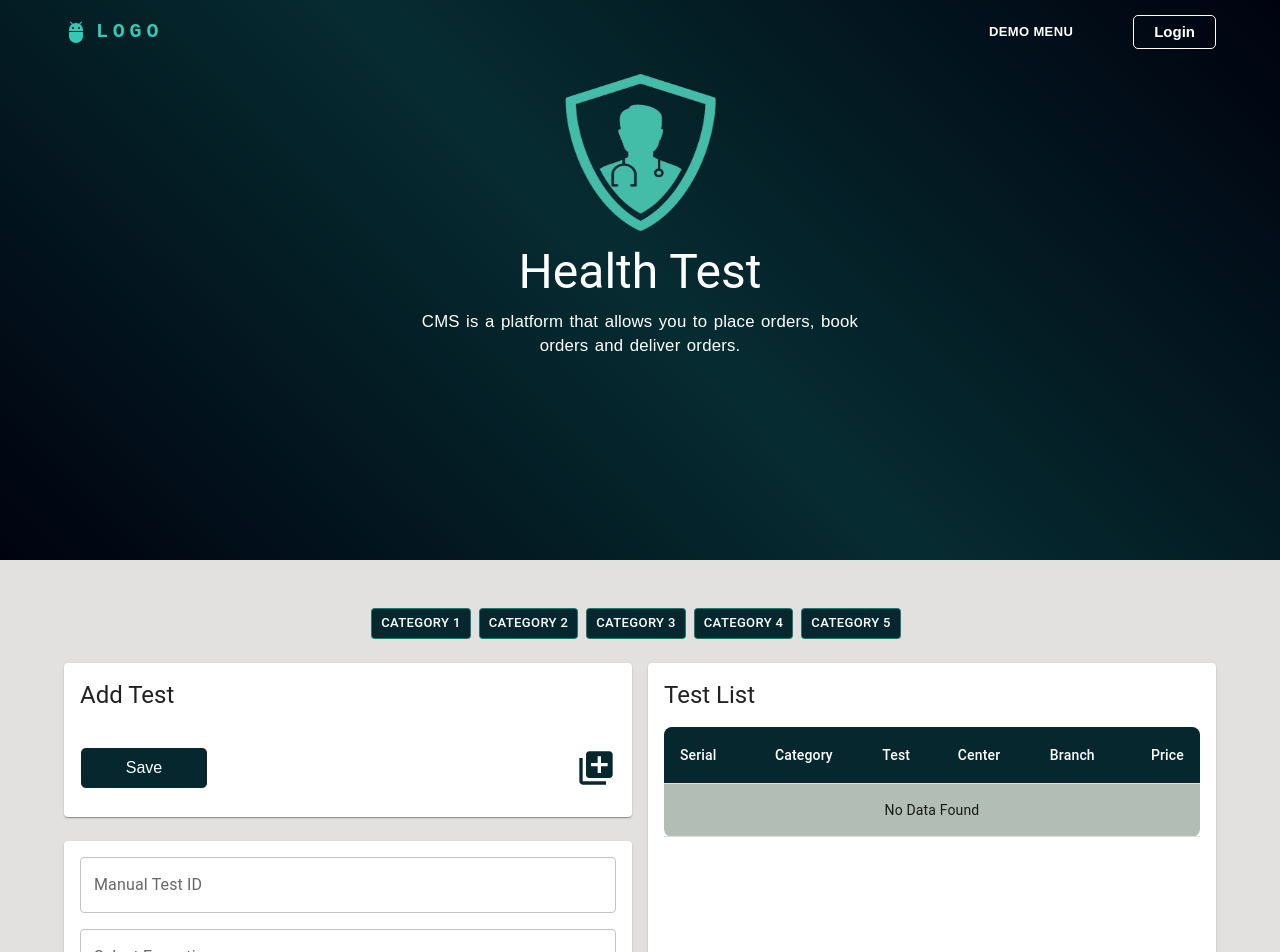
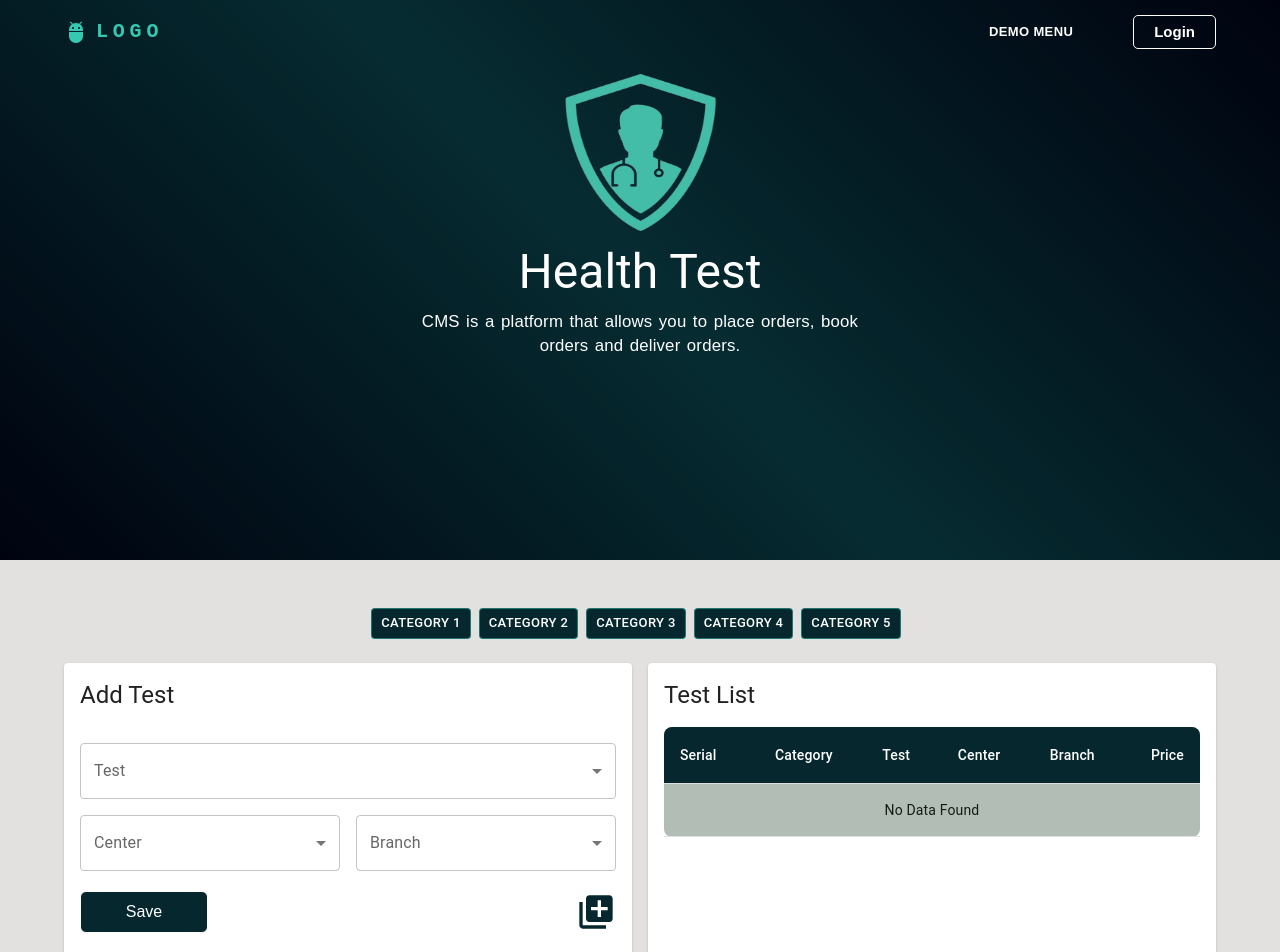
Before and after one commit to AyonJD/health-test, a Next.js app: page / in a window 1280 px wide. Shown: the top 952 px of the page. Built offline with nearby package versions, Linux system fonts and the light colour scheme.

Commit message:
form solved

```diff
--- a/src/components/ui/SelectionForm.js
+++ b/src/components/ui/SelectionForm.js
@@ -12,8 +12,8 @@ import { Buttons } from '../shared/CommonButton'
 import LibraryAddIcon from '@mui/icons-material/LibraryAdd'
 
 const SelectionForm = ({ onSet, selectedTest, selectedCategory }) => {
-  const [selectedCenters, setSelectedCenters] = useState('')
-  const [selectedBranches, setSelectedBranches] = useState('')
+  const [selectedCenters, setSelectedCenters] = useState([])
+  const [selectedBranches, setSelectedBranches] = useState([])
   const [price, setPrice] = useState(null)
 
   const [singleFormData, setSingleFormData] = useState({
@@ -90,10 +90,9 @@ const SelectionForm = ({ onSet, selectedTest, selectedCategory }) => {
             <Grid
               item
               xs={12}
-              md={selectedTest && selectedTest.length > 0 ? 6 : 12}
             ></Grid>
 
-            {selectedTest && selectedTest.length > 0 && (
+            {/* {selectedTest && selectedTest.length > 0 && ( */}
               <Grid item xs={12}>
                 <FormControl fullWidth sx={{ maxWidth: '100%' }}>
                   <InputLabel>Test</InputLabel>
@@ -103,7 +102,7 @@ const SelectionForm = ({ onSet, selectedTest, selectedCategory }) => {
                     value={singleFormData.test || ''}
                     onChange={handleChange}
                   >
-                    {selectedTest.map((item, itemIndex) => (
+                    {selectedTest?.map((item, itemIndex) => (
                       <MenuItem value={item.test} key={itemIndex}>
                         <Typography
                           style={{ display: 'block' }}
@@ -116,14 +115,14 @@ const SelectionForm = ({ onSet, selectedTest, selectedCategory }) => {
                   </Select>
                 </FormControl>
               </Grid>
-            )}
+            {/* )} */}
 
-            {selectedCenters && selectedCenters.length > 0 && (
+            {/* {selectedCenters && selectedCenters.length > 0 && ( */}
               <Grid
                 item
                 xs={12}
                 md={
-                  selectedBranches && selectedBranches.length > 0 > 0 ? 6 : 12
+                   6
                 }
               >
                 <FormControl fullWidth sx={{ maxWidth: '100%' }}>
@@ -134,7 +133,7 @@ const SelectionForm = ({ onSet, selectedTest, selectedCategory }) => {
                     value={singleFormData.center || ''}
                     onChange={handleChange}
                   >
-                    {selectedCenters.map((item, itemIndex) => (
+                    {selectedCenters?.map((item, itemIndex) => (
                       <MenuItem value={item.center} key={itemIndex}>
                         <Typography
                           style={{ display: 'block' }}
@@ -150,9 +149,9 @@ const SelectionForm = ({ onSet, selectedTest, selectedCategory }) => {
                   </Select>
                 </FormControl>
               </Grid>
-            )}
+            {/* )} */}
 
-            {selectedBranches && selectedBranches.length > 0 && (
+            {/* {selectedBranches && selectedBranches.length > 0 && ( */}
               <Grid item xs={12} md={6}>
                 <FormControl fullWidth sx={{ maxWidth: '100%' }}>
                   <InputLabel>Branch</InputLabel>
@@ -162,7 +161,7 @@ const SelectionForm = ({ onSet, selectedTest, selectedCategory }) => {
                     value={singleFormData.branches || ''}
                     onChange={handleChange}
                   >
-                    {selectedBranches.map((item, itemIndex) => (
+                    {selectedBranches?.map((item, itemIndex) => (
                       <MenuItem value={item} key={itemIndex}>
                         <Typography style={{ display: 'block' }}>
                           {item}
@@ -172,7 +171,7 @@ const SelectionForm = ({ onSet, selectedTest, selectedCategory }) => {
                   </Select>
                 </FormControl>
               </Grid>
-            )}
+            {/* )} */}
           </Grid>
         </form>
         <Box sx={{ display: 'flex', justifyContent: 'space-between', alignItems:'center' }}>
--- a/src/pages/index.js
+++ b/src/pages/index.js
@@ -38,7 +38,7 @@ export default function Home() {
   const [subtotal, setSubtotal] = useState(0)
   const [executive, setExecutive] = useState('')
 
-  const [selectedTest, setSelectedTest] = useState('')
+  const [selectedTest, setSelectedTest] = useState([])
 
   useEffect(() => {
     setSubtotal(formData.reduce((acc, cur) => acc + cur.price, 0))
@@ -195,7 +195,7 @@ export default function Home() {
                     borderRight: 0,
                     borderTop: 0,
                     paddingBottom: 2,
-                    height: formData.length === 0 ? '325px' : '355px',
+                    height: formData.length === 0 ? '468px' : '355px',
                     overflowY: 'scroll',
                   }}
                 >
```
